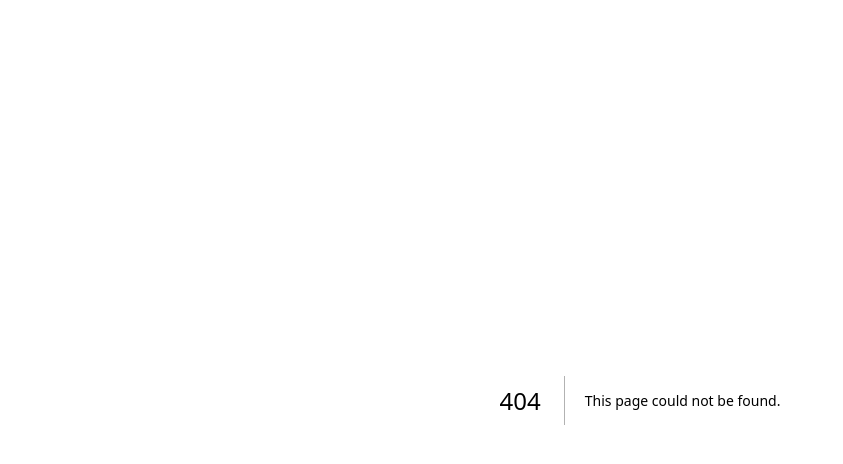
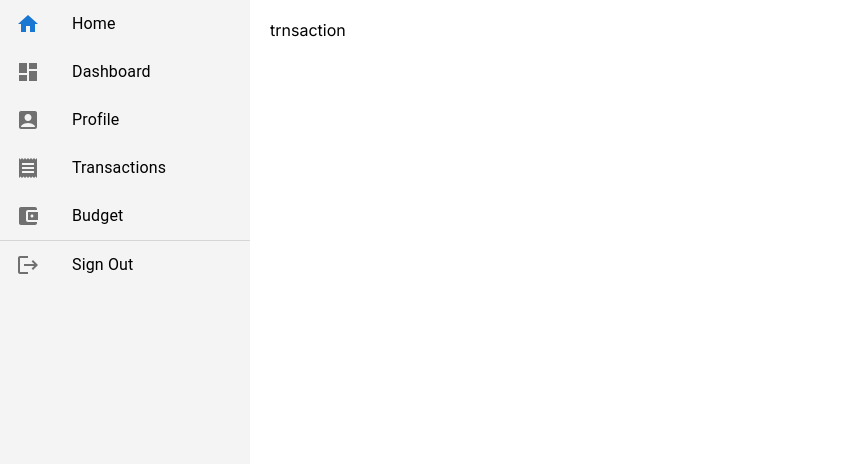
Before and after one commit to ryanf27/SpendWisely, a Next.js app: page /dashboard/transaction in a window 1280 px wide. Before the commit this address had no page. Shown: the top 464 px of the page, without its empty margins (0-843 px from the left). Built offline with nearby package versions, Linux system fonts and the light colour scheme.

Commit message:
create dashboard

```diff
--- /dev/null
+++ b/src/app/dashboard/layout.tsx
@@ -0,0 +1,19 @@
+// components/DashboardLayout.tsx
+import React from "react";
+
+import Sidebar from "@/components/Sidebar";
+
+interface DashboardLayoutProps {
+  children: React.ReactNode;
+}
+
+const DashboardLayout: React.FC<DashboardLayoutProps> = ({ children }) => {
+  return (
+    <div style={{ display: "flex" }}>
+      <Sidebar />
+      <main style={{ flexGrow: 1, padding: "20px" }}>{children}</main>
+    </div>
+  );
+};
+
+export default DashboardLayout;
--- /dev/null
+++ b/src/app/dashboard/transaction/page.tsx
@@ -0,0 +1,7 @@
+import React from "react";
+
+const page = () => {
+  return <div>trnsaction</div>;
+};
+
+export default page;
--- a/src/app/register/page.tsx
+++ b/src/app/register/page.tsx
@@ -114,7 +114,7 @@ const Register: React.FC = () => {
           onClick={() => signIn("google")}
           sx={{ width: "100%", borderColor: "#4285F4", color: "#4285F4" }}
         >
-          Login with Google
+          Google
         </Button>
         <Divider sx={{ width: "100%", my: 2, borderColor: "#ccc" }}>OR</Divider>
         <form onSubmit={handleSubmit} style={{ width: "100%" }} noValidate>
--- /dev/null
+++ b/src/components/Sidebar.tsx
@@ -0,0 +1,126 @@
+"use client";
+import React from "react";
+import {
+  List,
+  ListItem,
+  ListItemIcon,
+  ListItemText,
+  Box,
+  Divider,
+} from "@mui/material";
+import DashboardIcon from "@mui/icons-material/Dashboard";
+import AccountBoxIcon from "@mui/icons-material/AccountBox";
+import ReceiptIcon from "@mui/icons-material/Receipt";
+import AccountBalanceWalletIcon from "@mui/icons-material/AccountBalanceWallet";
+import HomeIcon from "@mui/icons-material/Home";
+import LogoutIcon from "@mui/icons-material/Logout";
+import { useRouter } from "next/navigation";
+
+interface SidebarProps {}
+
+const Sidebar: React.FC<SidebarProps> = () => {
+  const router = useRouter();
+  const [activeItem, setActiveItem] = React.useState<string>("/");
+
+  const handleNavigation = (path: string) => {
+    setActiveItem(path);
+    router.push(path);
+  };
+
+  const handleSignOut = () => {
+    // Implement sign out logic here
+    console.log("Sign out logic goes here");
+
+    router.push("/login");
+  };
+
+  return (
+    <Box sx={{ width: 250, height: "100vh", backgroundColor: "#f4f4f4" }}>
+      <List disablePadding>
+        <ListItem onClick={() => handleNavigation("/")}>
+          <ListItemIcon>
+            <HomeIcon color={activeItem === "/" ? "primary" : "inherit"} />
+          </ListItemIcon>
+          <ListItemText primary="Home" />
+        </ListItem>
+
+        <ListItem
+          onClick={() => handleNavigation("/dashboard")}
+          sx={{
+            backgroundColor:
+              activeItem === "/dashboard" ? "#e0e0e0" : "inherit",
+            "&:hover": { backgroundColor: "#e0e0e0" },
+          }}
+        >
+          <ListItemIcon>
+            <DashboardIcon
+              color={activeItem === "/dashboard" ? "primary" : "inherit"}
+            />
+          </ListItemIcon>
+          <ListItemText primary="Dashboard" />
+        </ListItem>
+
+        <ListItem
+          onClick={() => handleNavigation("/dashboard/profile")}
+          sx={{
+            backgroundColor:
+              activeItem === "/dashboard/profile" ? "primary" : "inherit",
+            "&:hover": { backgroundColor: "#e0e0e0" },
+          }}
+        >
+          <ListItemIcon>
+            <AccountBoxIcon
+              color={
+                activeItem === "/dashboard/profile" ? "primary" : "inherit"
+              }
+            />
+          </ListItemIcon>
+          <ListItemText primary="Profile" />
+        </ListItem>
+
+        <ListItem
+          onClick={() => handleNavigation("/dashboard/transaction")}
+          sx={{
+            backgroundColor:
+              activeItem === "/dashboard/transaction" ? "primary" : "inherit",
+            "&:hover": { backgroundColor: "#e0e0e0" },
+          }}
+        >
+          <ListItemIcon>
+            <ReceiptIcon
+              color={
+                activeItem === "/dashboard/transaction" ? "primary" : "inherit"
+              }
+            />
+          </ListItemIcon>
+          <ListItemText primary="Transactions" />
+        </ListItem>
+
+        <ListItem
+          onClick={() => handleNavigation("/dashboard/budget")}
+          sx={{
+            backgroundColor:
+              activeItem === "/dashboard/transaction" ? "primary" : "inherit",
+            "&:hover": { backgroundColor: "#e0e0e0" },
+          }}
+        >
+          <ListItemIcon>
+            <AccountBalanceWalletIcon
+              color={activeItem === "/dashboard/budget" ? "primary" : "inherit"}
+            />
+          </ListItemIcon>
+          <ListItemText primary="Budget" />
+        </ListItem>
+        <Divider />
+        <ListItem>
+          <ListItemIcon onClick={handleSignOut}>
+            <LogoutIcon />
+          </ListItemIcon>
+          <ListItemText primary="Sign Out" />
+        </ListItem>
+      </List>
+    </Box>
+  );
+};
+
+export default Sidebar;
```
Also changed, not shown: src/app/dashboard/budget/page.tsx (added, +7 -0 lines), src/app/dashboard/page.tsx (added, +20 -0 lines), src/app/dashboard/profile/page.tsx (added, +7 -0 lines).
